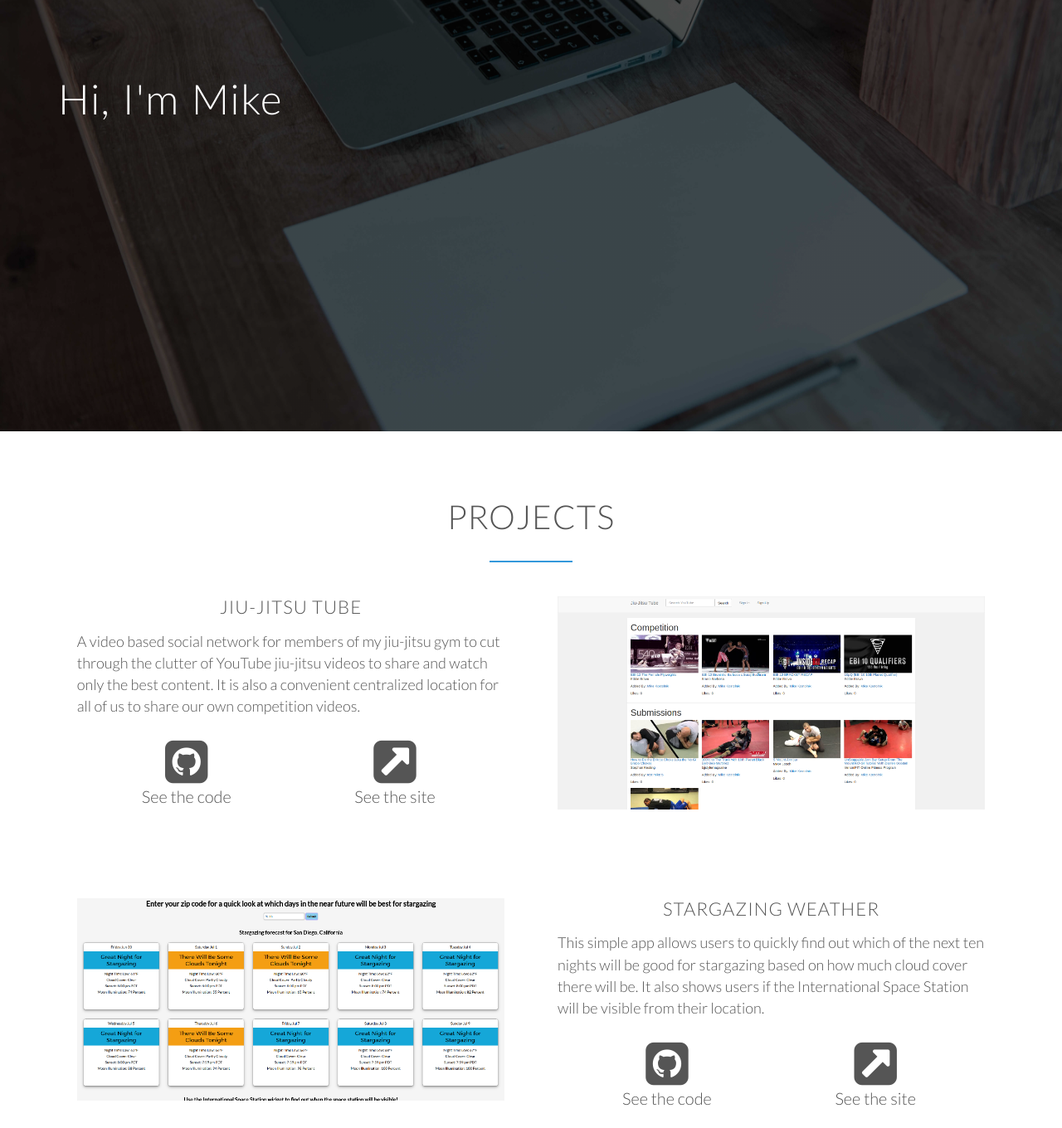
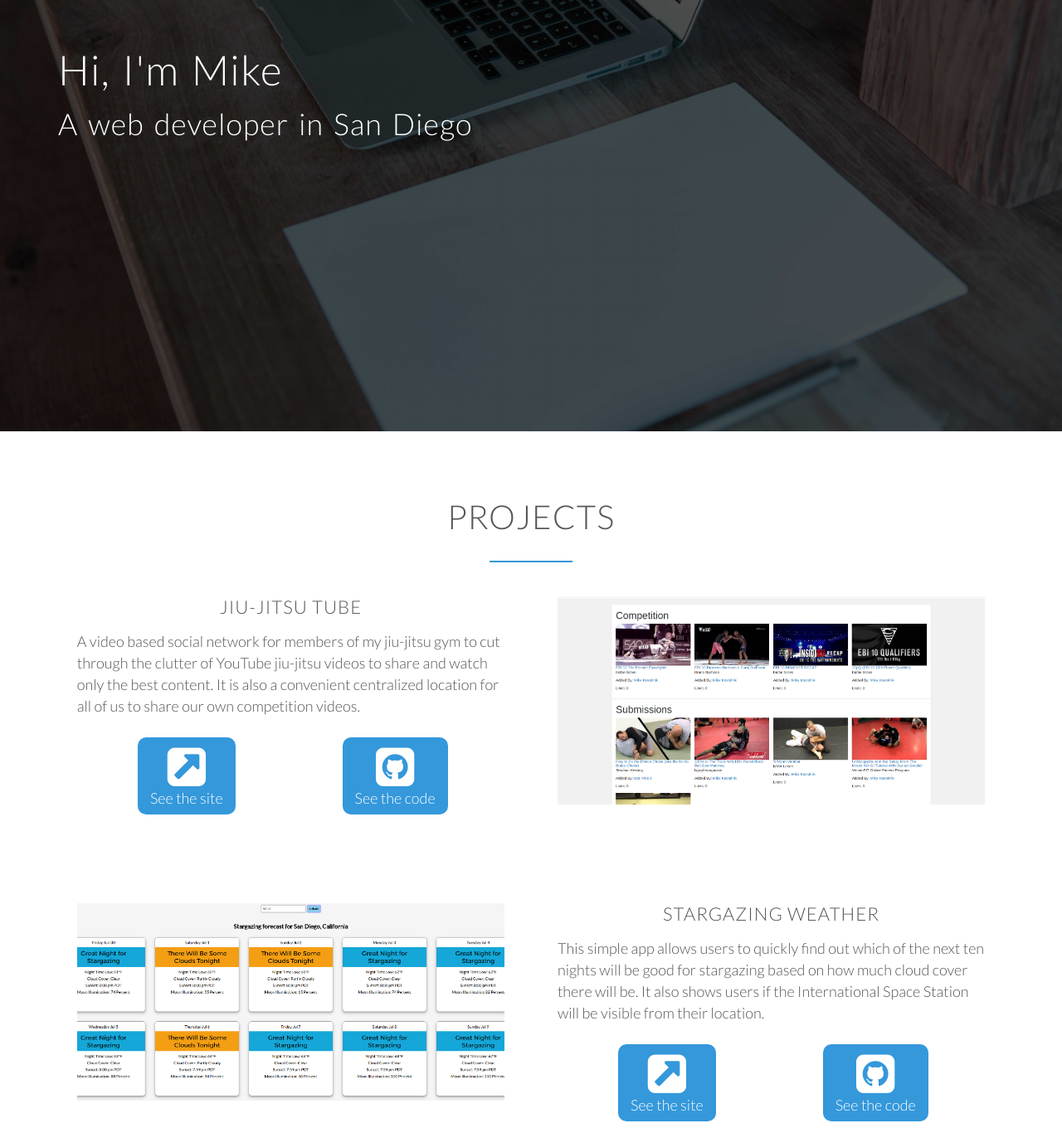
Before and after one commit to mike-mjk/michael-kostolnik, a plain HTML site: page index.html in a window 1280 px wide. Shown: the part 280-1640 px from the top of the page at 83% size. Drawn offline with nearby package versions, Linux system fonts and the light colour scheme.

Commit message:
add resume, style changes

```diff
--- a/css/style.css
+++ b/css/style.css
@@ -31,7 +31,7 @@ img {
 
 /* ------- HEADINGS ------ */
 
-h1, h2, h3 {
+h1, h2, h3, h4 {
 	margin: 0;
 	font-weight: 300;
 	letter-spacing: 1px;
@@ -41,10 +41,15 @@ h2, h3 {
 	text-transform: uppercase;
 }
 
-h1 {
+h1, h4 {
 	color: #fff;
 	font-size: 250%;
 	word-spacing: 4px;
+	margin-bottom: 15px;
+}
+
+h4 {
+	font-size: 180%;
 }
 
 h2 {
@@ -174,6 +179,22 @@ header {
 	margin-bottom: 20px;
 }
 
+.project-row img {
+	transform: scale(1.15);
+	transition: transform 0.5s;
+}
+
+.project-row img:hover {
+	transform: scale(1.0);
+}
+
+.site-image{
+	width: 100%;
+	overflow: hidden;
+	display: inline-block;
+	height: 100%;
+}
+
 .project-link {
 	text-align: center;
 }
@@ -181,13 +202,25 @@ header {
 .project-link a:link,
 .project-link a:visited {
 	transition: all 0.2s;
-	color: inherit;
+	color: #fff;
 	text-decoration: none;
+	font-size: 90%;
 }
 
 .project-link a:hover,
 .project-link a:active {
-	color: #3498db;
+	color: #fff;
+}
+
+.project-link a {
+	background: #3498db;
+  display: inline-block;
+  padding: 9px 15px;
+  border-radius: 10px;
+}
+
+.project-link a:hover {
+	background: #0F85D1
 }
 /* ------------------------------------------ */
 /* ABOUT SECTION */
--- a/index.html
+++ b/index.html
@@ -26,6 +26,7 @@
 		</nav>
 		<div class="hero-text-box">
 			<h1>Hi, I'm Mike</h1>
+			<h4>A web developer in San Diego</h4>
 		</div>
 	</header>
 
@@ -40,31 +41,41 @@
 				<p> A video based social network for members of my jiu-jitsu gym to cut through the clutter of YouTube jiu-jitsu videos to share and watch only the best content. It is also a convenient centralized location for all of us to share our own competition videos.  </p>
 				<div class="row">
 					<div class="col span-1-of-2 project-link">
-						<a href="https://github.com/mike-mjk/jits-full" target="_blank"><i class="fa fa-github-square" aria-hidden="true"></i><br> See the code</a>
+						<a href="https://jits-app.herokuapp.com/" target="_blank"><i class="fa fa-external-link-square" aria-hidden="true"></i><br> See the site</a>
 					</div>
 					<div class="col span-1-of-2 project-link">
-						<a href="https://jits-app.herokuapp.com/" target="_blank"><i class="fa fa-external-link-square" aria-hidden="true"></i><br> See the site</a>
+						<a href="https://github.com/mike-mjk/jits-full" target="_blank"><i class="fa fa-github-square" aria-hidden="true"></i><br> See the code</a>
 					</div>
 				</div>
 			</div>
 			<div class="col span-1-of-2">
-				<img src="img/jits.png">
+				<div class="site-image">
+					<a href="https://jits-app.herokuapp.com/" target="_blank">
+						<img src="img/jits.png">
+					</a>
+				</div>
 			</div>
 		</div>
 
 		<div class="row project-row">
 			<div class="col span-1-of-2 stargazing-img">
-				<img src="img/stargazing.png">
+				<div class="site-image">
+					<a href="https://mike-mjk.github.io/stargazing-weather/" target="_blank">
+						<img src="img/stargazing.png">
+					</a>
+				</div>
 			</div>
 			<div class="col span-1-of-2 stargazing-text">
 				<h3>Stargazing Weather</h3>
 				<p>This simple app allows users to quickly find out which of the next ten nights will be good for stargazing based on how much cloud cover there will be. It also shows users if the International Space Station will be visible from their location.</p>
 				<div class="row">
 					<div class="col span-1-of-2 project-link">
-						<a href="https://github.com/mike-mjk/stargazing-weather" target="_blank"><i class="fa fa-github-square" aria-hidden="true"></i><br> See the code</a>
+						<div class="button">
+							<a href="https://mike-mjk.github.io/stargazing-weather/" target="_blank"><i class="fa fa-external-link-square" aria-hidden="true"></i><br> See the site</a>
+						</div>
 					</div>
 					<div class="col span-1-of-2 project-link">
-						<a href="https://mike-mjk.github.io/stargazing-weather/" target="_blank"><i class="fa fa-external-link-square" aria-hidden="true"></i><br> See the site</a>
+						<a href="https://github.com/mike-mjk/stargazing-weather" target="_blank"><i class="fa fa-github-square" aria-hidden="true"></i><br> See the code</a>
 					</div>
 				</div>
 			</div>
@@ -78,7 +89,7 @@
 		<div class="row">
 			<div class="">
 				<p>
-					I am a web developer focused on building interesting projects with a compelling user experience. I'm always thinking about the perspective of the user as I am building apps. I love to learn about how to write better code and am always striving to improve.<br><br>I'm active in the San Diego JavaScript community and when I'm not coding you can find me hiking at Mission Trails Regional Park or at 10th Planet Jiu-Jitsu.
+					I am a web developer focused on building interesting projects with a compelling user experience. I'm always thinking about the perspective of the user as I am building apps. I love to learn about how to write better code and am always striving to improve.<br><br>I'm active in the San Diego JavaScript community and when I'm not coding you can find me hiking at Mission Trails Regional Park or at 10th Planet Jiu-Jitsu.<br><br>I am currently seeking employment. Get in touch below.
 				</p>
 			</div>
 			<div class="self-img">
@@ -95,6 +106,8 @@
 			<a href="https://github.com/mike-mjk" target="_blank"><i class="fa fa-github fa-lg" aria-hidden="true"></i></a>
 			<a href="https://www.linkedin.com/in/michael-kostolnik-a44895119/" target="_blank"><i class="fa fa-linkedin fa-lg" aria-hidden="true"></i></a>
 			<a href="https://twitter.com/Mikeavida" target="_blank"><i class="fa fa-twitter fa-lg" aria-hidden="true"></i></a>
+			<a href="./MichaelKostolnik.pdf" target="_blank"><i class="fa fa-file-pdf-o fa-lg" aria-hidden="true"></i></a>
+
 		</div>
 
 	</footer>
```
Also changed, not shown: 1 other file.
